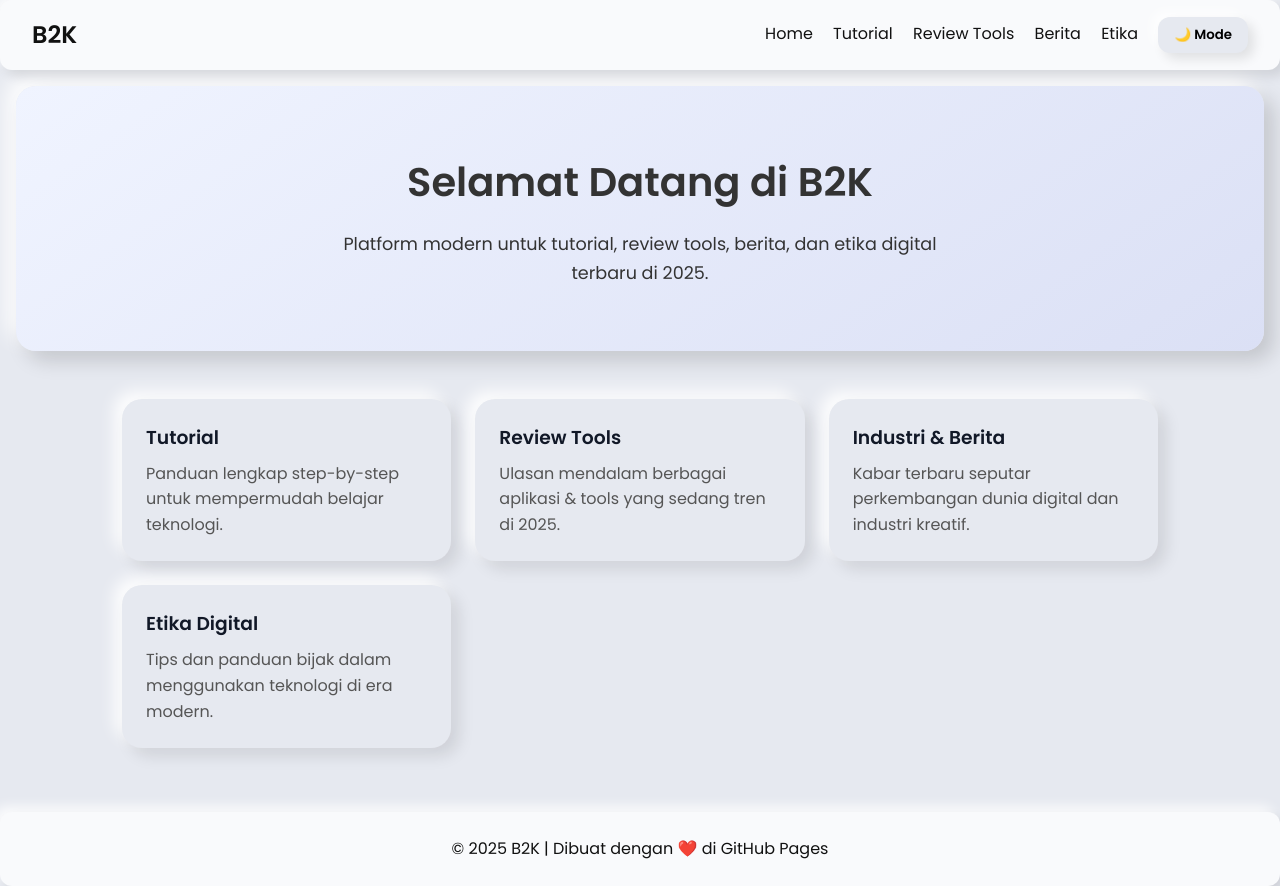
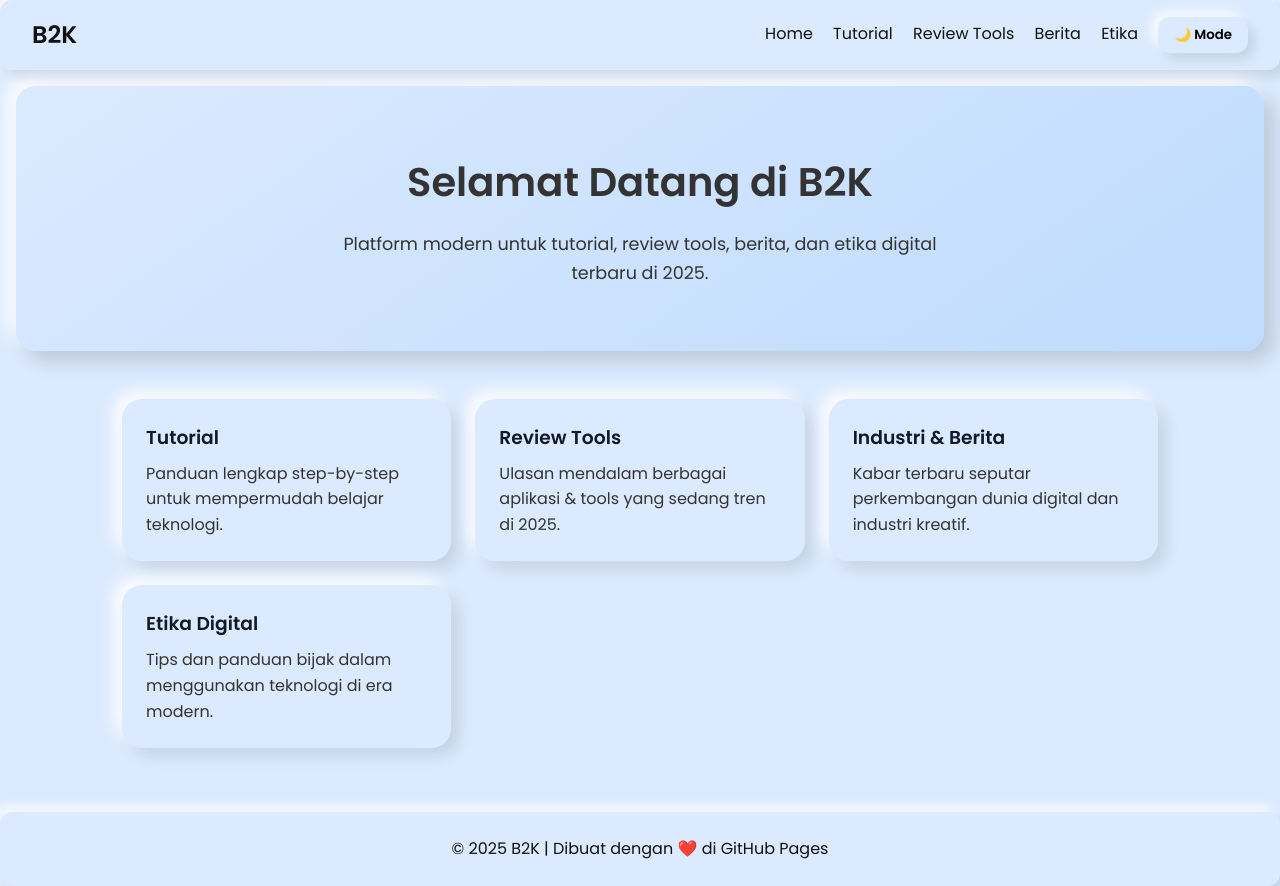
Before and after one commit to andizhuu/b2k, a plain HTML site: page index.html in a window 1280 px wide. Drawn offline with Linux system fonts and the light colour scheme.

Commit message:
update tampilan modern

```diff
--- a/index.html
+++ b/index.html
@@ -7,7 +7,7 @@
   <link href="https://fonts.googleapis.com/css2?family=Poppins:wght@400;600&display=swap" rel="stylesheet">
   <style>
     * { margin: 0; padding: 0; box-sizing: border-box; font-family: 'Poppins', sans-serif; transition: background 0.3s, color 0.3s; }
-    body { background: #e6e9f0; color: #222; line-height: 1.6; }
+    body { background: #dbeafe; color: #222; line-height: 1.6; } /* biru muda */
 
     /* Dark mode */
     body.dark { background: #0f172a; color: #eee; }
@@ -18,7 +18,7 @@
     body.dark nav a:hover { color: #60a5fa; }
 
     header {
-      background: #f9fafc;
+      background: #dbeafe;
       color: #111;
       padding: 1rem 2rem;
       display: flex;
@@ -36,7 +36,7 @@
 
     .toggle-btn {
       cursor: pointer;
-      background: #e6e9f0;
+      background: #dbeafe;
       border: none;
       padding: 0.5rem 1rem;
       border-radius: 12px;
@@ -45,7 +45,7 @@
       box-shadow: 6px 6px 12px rgba(0,0,0,0.1), -6px -6px 12px rgba(255,255,255,0.8);
     }
     .toggle-btn:hover {
-      background: #d1d5db;
+      background: #bfdbfe; /* hover lebih gelap */
     }
 
     .hero {
@@ -54,7 +54,7 @@
       border-radius: 20px;
       margin: 1rem;
       color: #333;
-      background: linear-gradient(145deg, #f0f4ff, #dbe0f5);
+      background: linear-gradient(145deg, #dbeafe, #bfdbfe);
       box-shadow: 10px 10px 20px rgba(0,0,0,0.15), -10px -10px 20px rgba(255,255,255,0.9);
     }
     .hero h2 { font-size: 2.5rem; margin-bottom: 1rem; }
@@ -69,20 +69,20 @@
       gap: 1.5rem;
     }
     .card {
-      background: #e6e9f0;
+      background: #dbeafe;
       padding: 1.5rem;
       border-radius: 20px;
       box-shadow: 8px 8px 16px rgba(0,0,0,0.1), -8px -8px 16px rgba(255,255,255,0.9);
       transition: 0.3s;
     }
-    .card:hover { transform: translateY(-5px); }
+    .card:hover { transform: translateY(-5px); background: #bfdbfe; }
     .card h3 { margin-bottom: 0.5rem; color: #111827; }
-    .card p { color: #555; }
+    .card p { color: #333; }
 
     footer {
       text-align: center;
       padding: 1.5rem;
-      background: #f9fafc;
+      background: #dbeafe;
       color: #111;
       margin-top: 2rem;
       border-radius: 12px;
```
